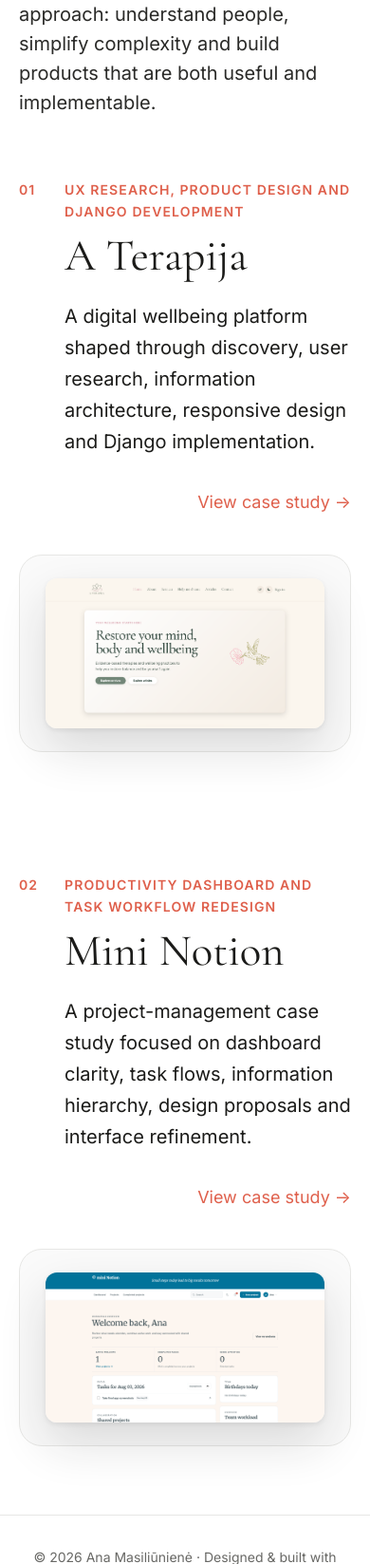
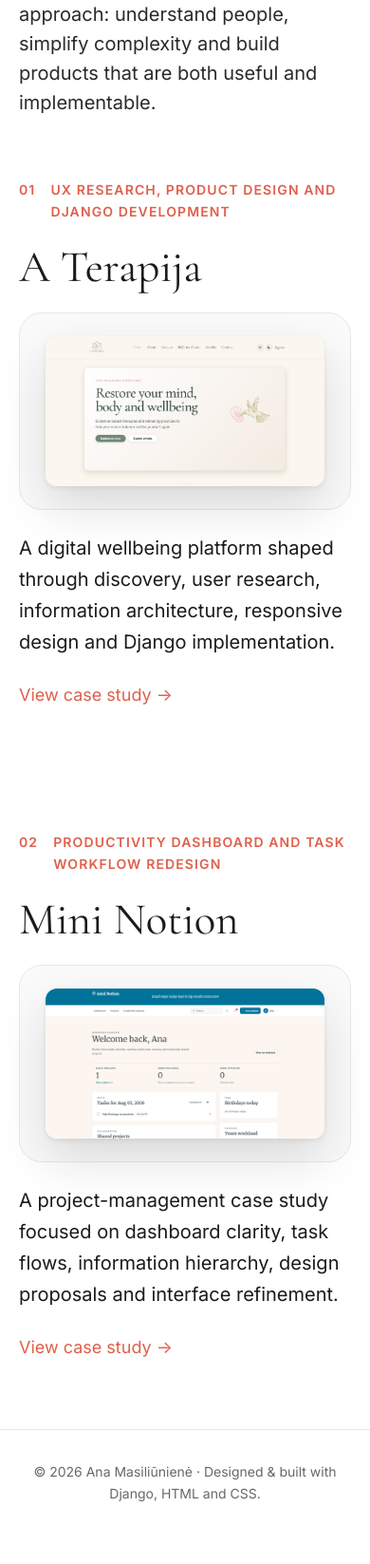
Before and after one commit to 1anamasiliuniene-netizen/portfolio, a Django app: page /projects/ in a window 390 px wide. Shown: the part 337-1984 px from the top of the page at 95% size. After the commit the page ends 1918 px from the top, so only its background shows below. Run offline with Django 5.2, Linux system fonts and the light colour scheme; data comes from the database, SQL or seed files in the repository.

Commit message:
Restructure project listing with full-width labels and 40/60 columns

```diff
--- a/portfolio/static/portfolio/css/pages.css
+++ b/portfolio/static/portfolio/css/pages.css
@@ -282,12 +282,23 @@
 
 .pf-project-item {
     display: grid;
-    grid-template-columns:
-        3rem
-        minmax(0, 1fr)
-        minmax(20rem, 32rem);
-    gap: clamp(2rem, 5vw, 5rem);
+    grid-template-columns: minmax(0, 2fr) minmax(0, 3fr);
+    grid-template-areas:
+        "label label"
+        "title ."
+        "description image"
+        "cta .";
+    column-gap: clamp(2rem, 4vw, 4rem);
+    row-gap: var(--pf-space-5);
     align-items: center;
+}
+
+.pf-project-label {
+    grid-area: label;
+    display: flex;
+    align-items: baseline;
+    gap: var(--pf-space-5);
+    min-width: 0;
 }
 
 .pf-project-number {
@@ -299,8 +310,8 @@
     letter-spacing: .08em;
 }
 
-.pf-project-content {
-    min-width: 0;
+.pf-project-number {
+    flex-shrink: 0;
 }
 
 .pf-project-meta {
@@ -314,7 +325,8 @@
 }
 
 .pf-project-title {
-    margin: var(--pf-space-3) 0 0;
+    grid-area: title;
+    margin: 0;
 
     font-family: var(--pf-font-display);
     font-size: clamp(2.5rem, 3.8vw, 4rem);
@@ -323,29 +335,32 @@
 }
 
 .pf-project-description {
-    max-width: 46rem;
-    margin: var(--pf-space-5) 0 0;
+    grid-area: description;
+    min-width: 0;
+    margin: 0;
 
     color: var(--pf-text);
     font-size: var(--pf-text-lg);
     line-height: 1.65;
 }
 
-.pf-project-content .pf-primary-link {
-    display: flex;
-    width: 100%;
-    justify-content: flex-end;
-    margin-top: var(--pf-space-6);
+.pf-project-cta {
+    grid-area: cta;
+    justify-self: start;
+    margin: 0;
     color: var(--pf-accent);
     text-decoration: none;
 }
 
-.pf-project-content .pf-primary-link:hover,
-.pf-project-content .pf-primary-link:focus-visible {
+.pf-project-cta:hover,
+.pf-project-cta:focus-visible {
     color: var(--pf-accent-hover);
 }
 
 .pf-project-image-link {
+    grid-area: image;
+    min-width: 0;
+    align-self: center;
     display: flex;
     align-items: center;
     justify-content: center;
@@ -408,26 +423,23 @@
 
 @media (max-width: 64rem) {
     .pf-project-item {
-        grid-template-columns: 2.5rem minmax(0, 1fr);
-    }
-
-    .pf-project-image-link {
-        grid-column: 2;
-        margin-top: var(--pf-space-5);
+        grid-template-columns: minmax(0, 1fr);
+        grid-template-areas:
+            "label"
+            "title"
+            "image"
+            "description"
+            "cta";
     }
 }
+
 @media (max-width: 48rem) {
-    .pf-project-item {
-        grid-template-columns: 2rem minmax(0, 1fr);
+    .pf-project-label {
         gap: var(--pf-space-4);
     }
 
     .pf-project-title {
         font-size: clamp(2.4rem, 12vw, 3.5rem);
-    }
-
-    .pf-project-image-link {
-        grid-column: 1 / -1;
     }
 }
 /* ==========================================================
--- a/portfolio/templates/portfolio/projects.html
+++ b/portfolio/templates/portfolio/projects.html
@@ -32,15 +32,16 @@
 
             <li class="pf-project-item">
 
+                <div class="pf-project-label">
                     <span class="pf-project-number">
                         {{ forloop.counter|stringformat:"02d" }}
                     </span>
 
-                <div class="pf-project-content">
-
                     <p class="pf-project-meta">
                         {{ project.subtitle }}
                     </p>
+
+                </div>
 
                     <h2 class="pf-project-title">
                         {{ project.title }}
@@ -51,12 +52,10 @@
                     </p>
                     <a
                             href="{% url 'portfolio:project_detail' project.slug %}"
-                            class="pf-primary-link"
+                            class="pf-primary-link pf-project-cta"
                     >
                         View case study →
                     </a>
-
-                </div>
 
                 <a
                         href="{% url 'portfolio:project_detail' project.slug %}"
```
